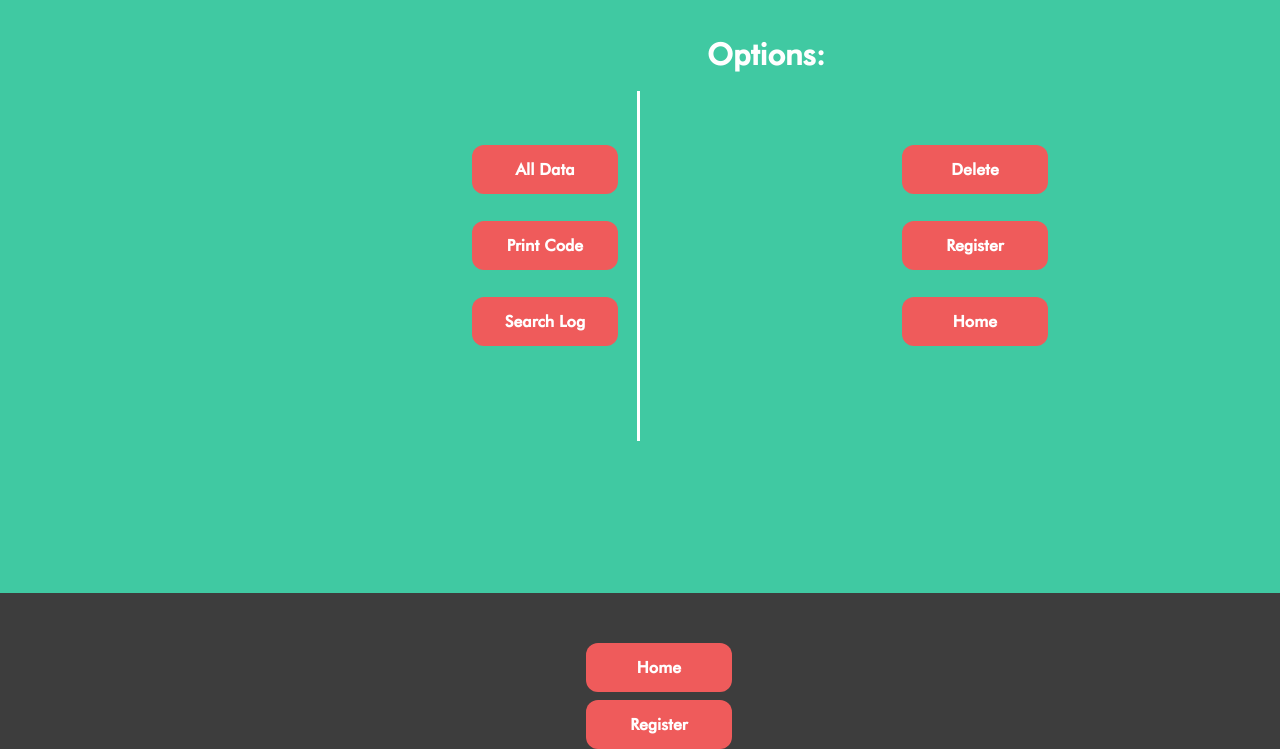
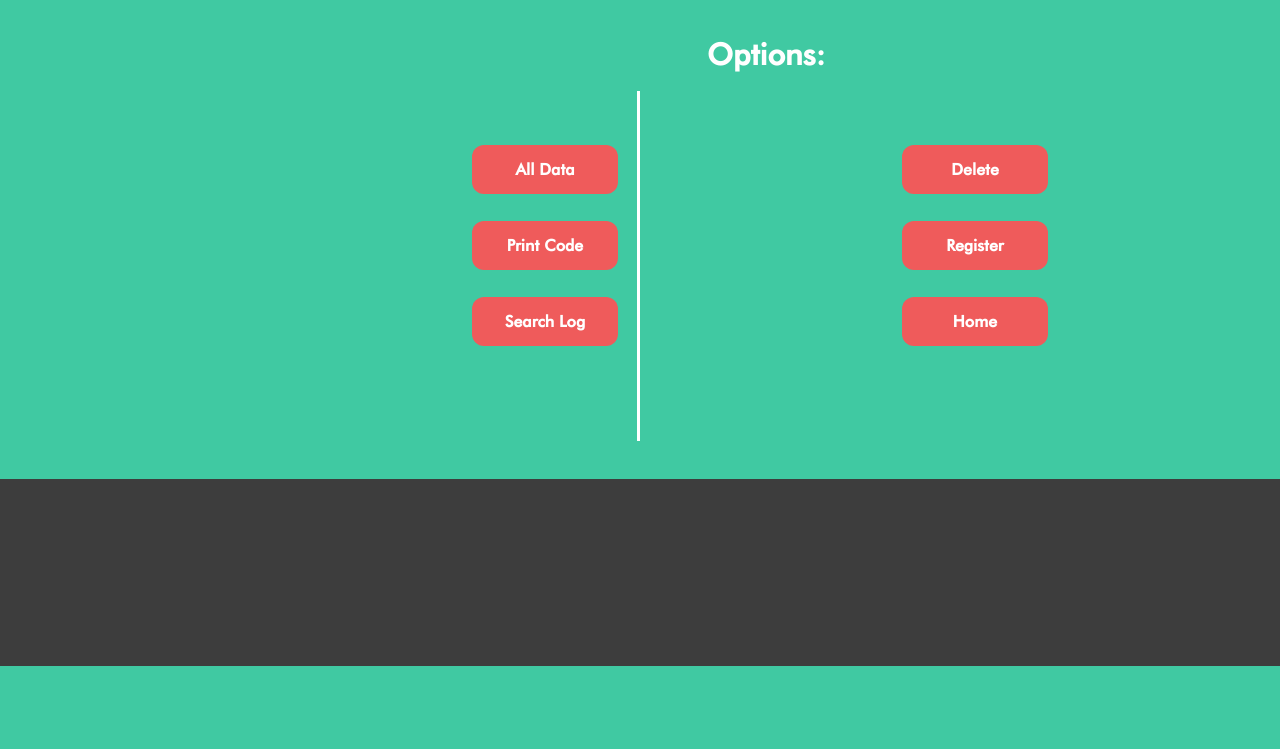
Before and after one commit to Lijan09/qrreader, a Flask app: page /admin in a window 1280 px wide. Shown: the part 134-883 px from the top of the page. After the commit the page ends 800 px from the top, so only its background shows below. Run offline with Flask 2, Linux system fonts and the light colour scheme; parts of the project's set-up code (start-up, migrations or seed data) failed here and were passed over.

Commit message:
bug fixes

```diff
--- a/Templates/admin.html
+++ b/Templates/admin.html
@@ -5,7 +5,6 @@
 <style>
     a {
         width: 80px;
-        font-size: 500px;
     }
 </style>
 
@@ -35,6 +34,4 @@
             <a href={{ url_for("register") }} class="button homepage">Register</a> <br><br>
             <a href={{ url_for("home") }} class="button homepage">Home</a> <br><br>
         </div>
-        <a href={{ url_for("home") }} class="button homepage" style="position:relative; left:584px; bottom:110px;">Home</a> <br>
-        <a href={{ url_for("register") }} class="button homepage" style="position:relative; left:584px; bottom:470px;">Register</a> <br>
-{% endblock %}
+        {% endblock %}
--- a/Templates/logdata.html
+++ b/Templates/logdata.html
@@ -24,6 +24,8 @@
         </div>
         <div style="position:fixed; left:1290px; top:640px;">
             <a href={{ url_for("home") }} class="button homepage">Home</a>
+            <a href={{ url_for( "admin" ) }} class="button homepage"> Back </a>
         </div>
     </div>
+
     {% endblock %}
--- a/Templates/login.html
+++ b/Templates/login.html
@@ -22,7 +22,7 @@
              </div>
          </div>
          <div style = "position:fixed; left:1290px; top:640px;">
-             <a href = {{ url_for("home") }} class="button homepage">Home</a>
+            <a href = {{ url_for("home") }} class="button homepage">Home</a>
          </div>
         </div>
 {% endblock %}
--- a/app.py
+++ b/app.py
@@ -306,7 +306,7 @@ def searchLogData():
 
         log.logdata(givenCode)
 
-        if log.code == "":
+        if log.code != givenCode:
             return render_template("logerror.html")
         else:
             return redirect(url_for("showdata"))
```
